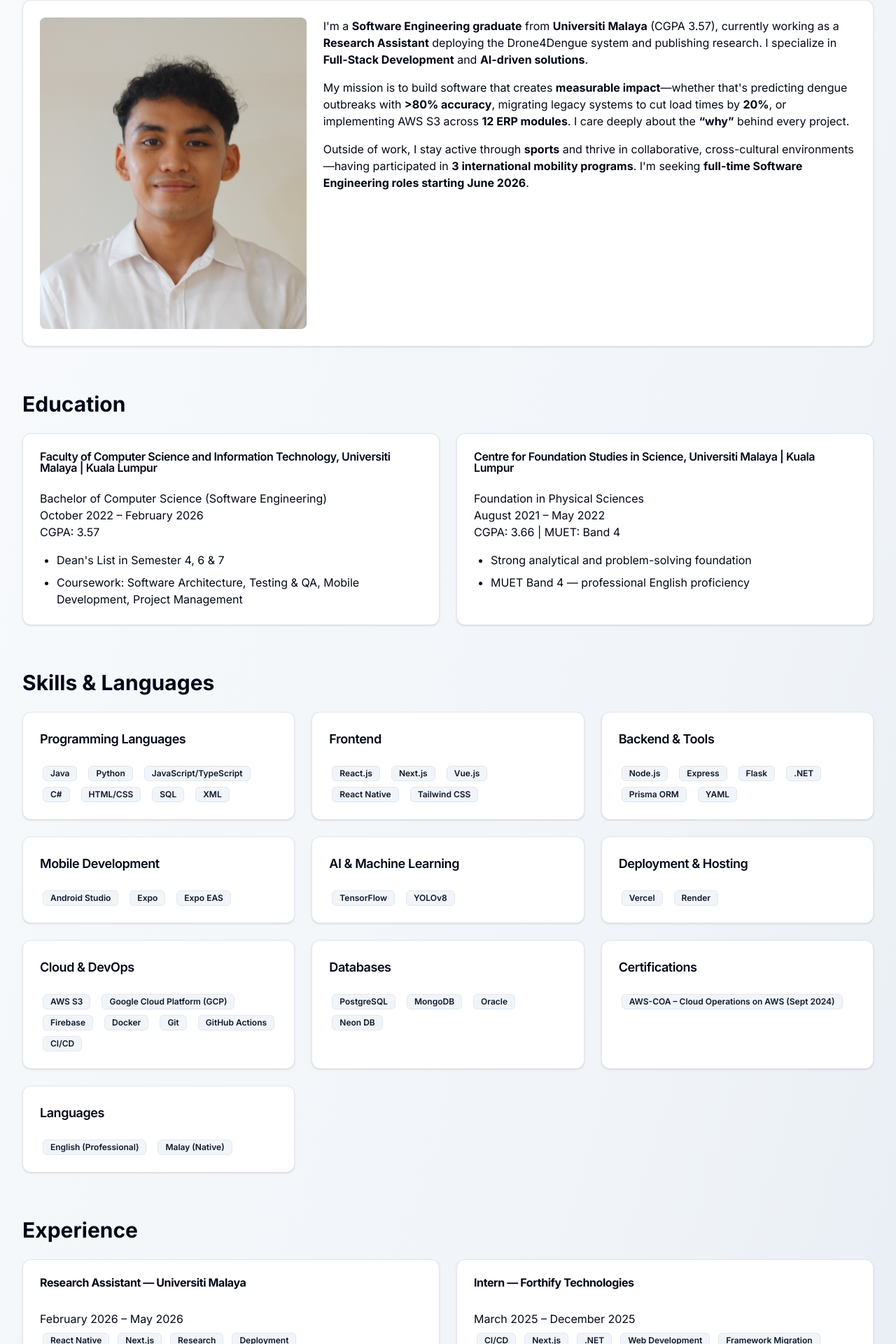
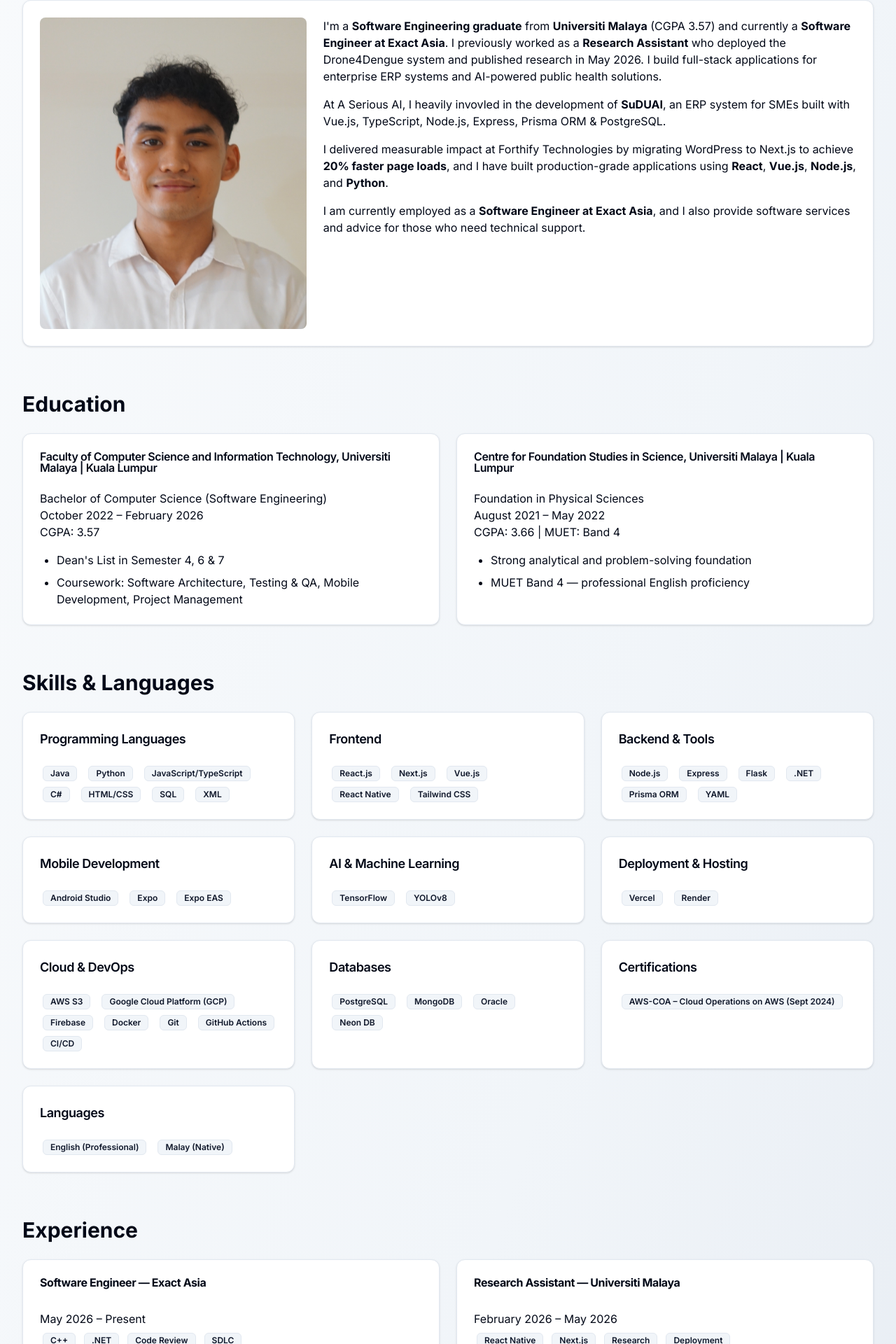
Before and after one commit to adamarbain/adam_portfolio, a Next.js app: page /about in a window 1280 px wide. Shown: the part 161-2081 px from the top of the page at 70% size. Built offline with nearby package versions, Linux system fonts and the light colour scheme.

Commit message:
feat: update resume and portfolio content to reflect current role and skills as Software Engineer at Exact Asia

```diff
--- a/src/app/about/layout.tsx
+++ b/src/app/about/layout.tsx
@@ -3,7 +3,7 @@
 export const metadata: Metadata = {
   title: "About | Adam Arbain — Software Engineer",
   description:
-    "Software Engineering graduate from Universiti Malaya (CGPA 3.57). Research Assistant specializing in Full-Stack Development and AI-driven solutions. Seeking full-time roles from June 2026.",
+    "Software Engineering graduate from Universiti Malaya (CGPA 3.57) and Software Engineer at Exact Asia. Offering software services and technical advice.",
 }
 
 export default function AboutLayout({ children }: { children: React.ReactNode }) {
--- a/src/app/about/page.tsx
+++ b/src/app/about/page.tsx
@@ -12,21 +12,22 @@
   return (
     <div className="md:w-2/3">
       <p>
-        I&apos;m a <strong>Software Engineering graduate</strong> from <strong>Universiti Malaya</strong> (CGPA 3.57),
-        currently working as a <strong>Research Assistant</strong> deploying the Drone4Dengue system and publishing research.
-        I specialize in <strong>Full-Stack Development</strong> and <strong>AI-driven solutions</strong>.
+        I&apos;m a <strong>Software Engineering graduate</strong> from <strong>Universiti Malaya</strong> (CGPA 3.57) and currently a <strong>Software Engineer at Exact Asia</strong>.
+        I previously worked as a <strong>Research Assistant</strong> who deployed the Drone4Dengue system and published research in May 2026.
+        I build full-stack applications for enterprise ERP systems and AI-powered public health solutions.
       </p>
 
       <div className={`${isExpanded ? 'block' : 'hidden'} md:block`}>
         <p className="mt-4">
-          My mission is to build software that creates <strong>measurable impact</strong>—whether that&apos;s predicting
-          dengue outbreaks with <strong>&gt;80% accuracy</strong>, migrating legacy systems to cut load times by <strong>20%</strong>,
-          or implementing AWS S3 across <strong>12 ERP modules</strong>. I care deeply about the <strong>&ldquo;why&rdquo;</strong> behind every project.
+          At A Serious AI, I heavily invovled in the development of <strong>SuDUAI</strong>, an ERP system for SMEs built with Vue.js, TypeScript, Node.js, Express, Prisma ORM & PostgreSQL.
+        </p>
+
+        <p className="mt-4">
+          I delivered measurable impact at Forthify Technologies by migrating WordPress to Next.js to achieve <strong>20% faster page loads</strong>,
+          and I have built production-grade applications using <strong>React</strong>, <strong>Vue.js</strong>, <strong>Node.js</strong>, and <strong>Python</strong>.
         </p>
         <p className="mt-4">
-          Outside of work, I stay active through <strong>sports</strong> and thrive in collaborative,
-          cross-cultural environments—having participated in <strong>3 international mobility programs</strong>.
-          I&apos;m seeking <strong>full-time Software Engineering roles starting June 2026</strong>.
+          I am currently employed as a <strong>Software Engineer at Exact Asia</strong>, and I also provide software services and advice for those who need technical support.
         </p>
       </div>
 
@@ -252,6 +253,25 @@
         <MobileCardContainer>
           <Card>
             <CardHeader>
+              <CardTitle className="mb-2 font-bold">Software Engineer — Exact Asia</CardTitle>
+            </CardHeader>
+            <CardContent>
+              <p className="mb-2">May 2026 – Present</p>
+              <div className="mb-4 flex flex-wrap gap-1">
+                <Badge variant="skill">C++</Badge>
+                <Badge variant="skill">.NET</Badge>
+                <Badge variant="skill">Code Review</Badge>
+                <Badge variant="skill">SDLC</Badge>
+              </div>
+              {/* <ul className="list-disc pl-6 space-y-2">
+                <li>
+                  Deployed the complete <strong>Drone4Dengue</strong> app and submitted a research paper to a reputable conference/journal.
+                </li>
+              </ul> */}
+            </CardContent>
+          </Card>
+          <Card>
+            <CardHeader>
               <CardTitle className="mb-2 font-bold">Research Assistant — Universiti Malaya</CardTitle>
             </CardHeader>
             <CardContent>
@@ -315,6 +335,9 @@
                 </li>
                 <li>
                   Implemented <strong>AWS S3</strong> for file management across <strong>12 modules</strong> and integrated third-party SQL systems for full data synchronization.
+                </li>
+                <li>
+                  Built reusable Vue.js components and standardized backend APIs to accelerate feature delivery and reduce cross-module integration issues.
                 </li>
                 <li>
                   Worked in <strong>Agile</strong> environment with sprint planning, retrospectives & daily stand-ups.
--- a/src/app/contact/layout.tsx
+++ b/src/app/contact/layout.tsx
@@ -3,7 +3,7 @@
 export const metadata: Metadata = {
   title: "Contact | Adam Arbain — Software Engineer",
   description:
-    "Get in touch with Adam Arbain. Seeking full-time Software Engineering roles starting June 2026. Based in Kuala Lumpur, Malaysia.",
+    "Get in touch with Adam Arbain. Software Engineer at Exact Asia providing services and advice for software projects. Based in Kuala Lumpur, Malaysia.",
 }
 
 export default function ContactLayout({ children }: { children: React.ReactNode }) {
--- a/src/app/contact/page.tsx
+++ b/src/app/contact/page.tsx
@@ -8,7 +8,7 @@
       <section className="container px-4 md:px-8 pt-8">
         <h1 className="text-3xl font-bold md:text-4xl mb-2">Get in Touch</h1>
         <p className="text-muted-foreground mb-8 max-w-2xl">
-          I&apos;m seeking <strong>full-time Software Engineering roles starting June 2026</strong>.
+          I&apos;m currently employed as a <strong>Software Engineer at Exact Asia</strong> and available to provide software services and advice.
           Whether you have an opportunity, a question, or just want to connect — I&apos;d love to hear from you.
         </p>
 
--- a/src/app/layout.tsx
+++ b/src/app/layout.tsx
@@ -12,7 +12,7 @@
 
 export const metadata: Metadata = {
   title: "adamarbain | ⚙️ Future SWE",
-  description: "Software Engineering graduate from Universiti Malaya — seeking full-time roles from June 2026.",
+  description: "Software Engineer at Exact Asia and Software Engineering graduate from Universiti Malaya. Providing software services and advice.",
 }
 
 const navItems = [
--- a/src/app/page.tsx
+++ b/src/app/page.tsx
@@ -17,10 +17,10 @@
         <div className="flex flex-col items-center gap-4 text-center">
           <h1 className="text-3xl font-bold sm:text-4xl md:text-5xl lg:text-6xl">Adam Bin Arbain</h1>
           <p className="max-w-[42rem] leading-normal text-muted-foreground sm:text-xl sm:leading-8">
-            Software Engineer & Research Assistant at Universiti Malaya
+            Software Engineer @ Exact Asia
             <span className="hidden sm:inline"> — </span>
             <span className="block sm:hidden mt-1" />
-            Seeking Full-Time Roles from May 2026
+            Providing software services and advice for those who need technical support.
           </p>
           <TooltipProvider>
             <div className="flex gap-4">
@@ -117,8 +117,8 @@
             </div>
             <div className="md:w-2/3">
               <p>
-                I&apos;m a <strong>Software Engineering graduate</strong> from <strong>Universiti Malaya</strong> (CGPA 3.57),
-                currently working as a <strong>Research Assistant</strong> deploying the Drone4Dengue system and publishing research.
+                I&apos;m a <strong>Software Engineering graduate</strong> from <strong>Universiti Malaya</strong> (CGPA 3.57) and currently a <strong>Software Engineer at Exact Asia</strong>.
+                I previously worked as a <strong>Research Assistant</strong>, deploying the Drone4Dengue system and publishing research in May 2026.
                 I specialize in <strong>Full-Stack Development</strong> and <strong>AI-driven solutions</strong>.
               </p>
               <p className="mt-4">
@@ -171,7 +171,7 @@
                 <Badge variant="skill">Firebase</Badge>
               </div>
               <p className="text-sm text-muted-foreground mb-4">
-                AI-powered dengue outbreak prediction with <strong>&gt;80% accuracy</strong> integrating drone imagery, ML & meteorological data.
+                AI-powered dengue outbreak prediction with <strong>&gt;80% accuracy</strong> integrating drone imagery, machine learning, and meteorological data.
               </p>
               <div className="flex justify-center">
                 <Button variant="outline" size="sm" asChild>
@@ -260,8 +260,8 @@
           <CardContent className="pt-8 pb-8">
             <h2 className="text-2xl font-bold md:text-3xl mb-4">Let&apos;s Connect</h2>
             <p className="text-muted-foreground mb-6 max-w-lg mx-auto">
-              I&apos;m seeking full-time Software Engineering roles starting May 2026.
-              Reach out to discuss opportunities or collaborations.
+              I am currently employed as a Software Engineer at Exact Asia and available to provide software services and advice.
+              Reach out to discuss projects, technical guidance, or collaboration.
             </p>
             <div className="flex gap-4 justify-center">
               <Button asChild>
```
Also changed, not shown: 2 other files (tests, documents, lock files or other folders).
